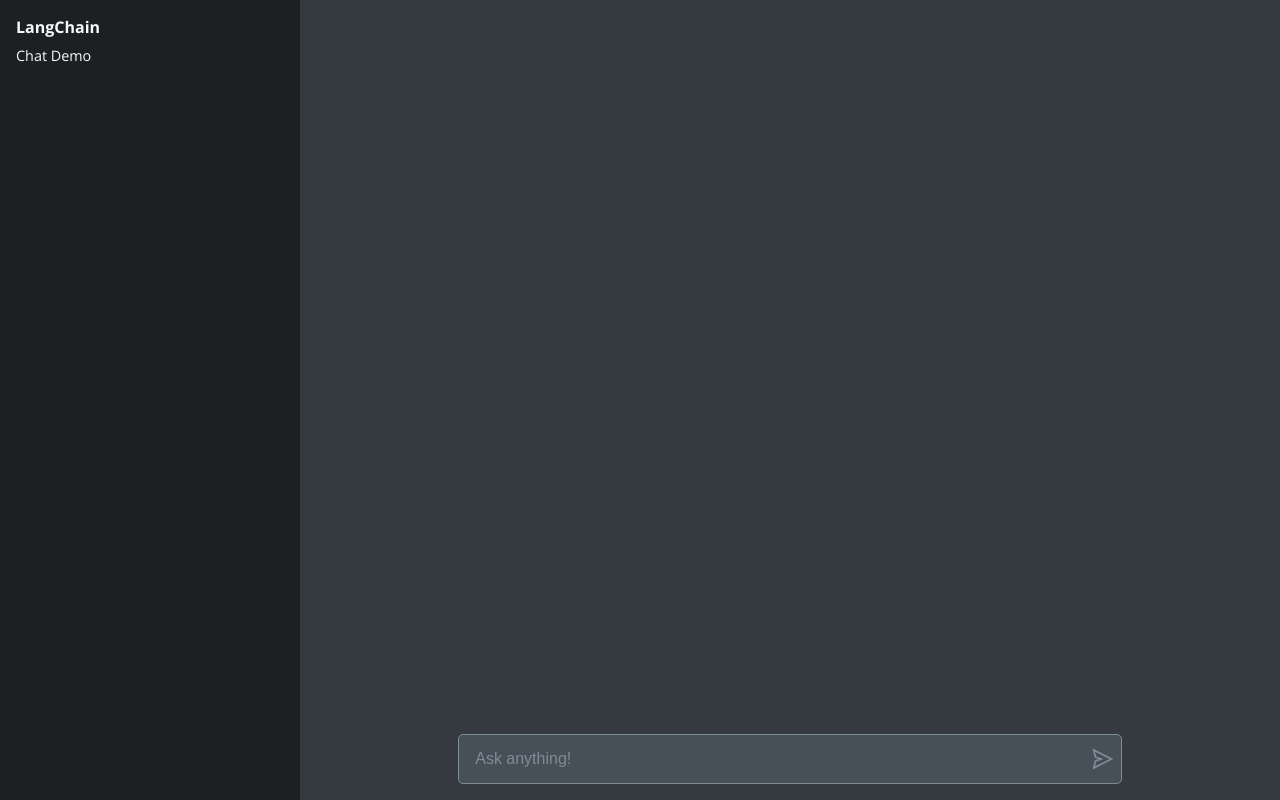
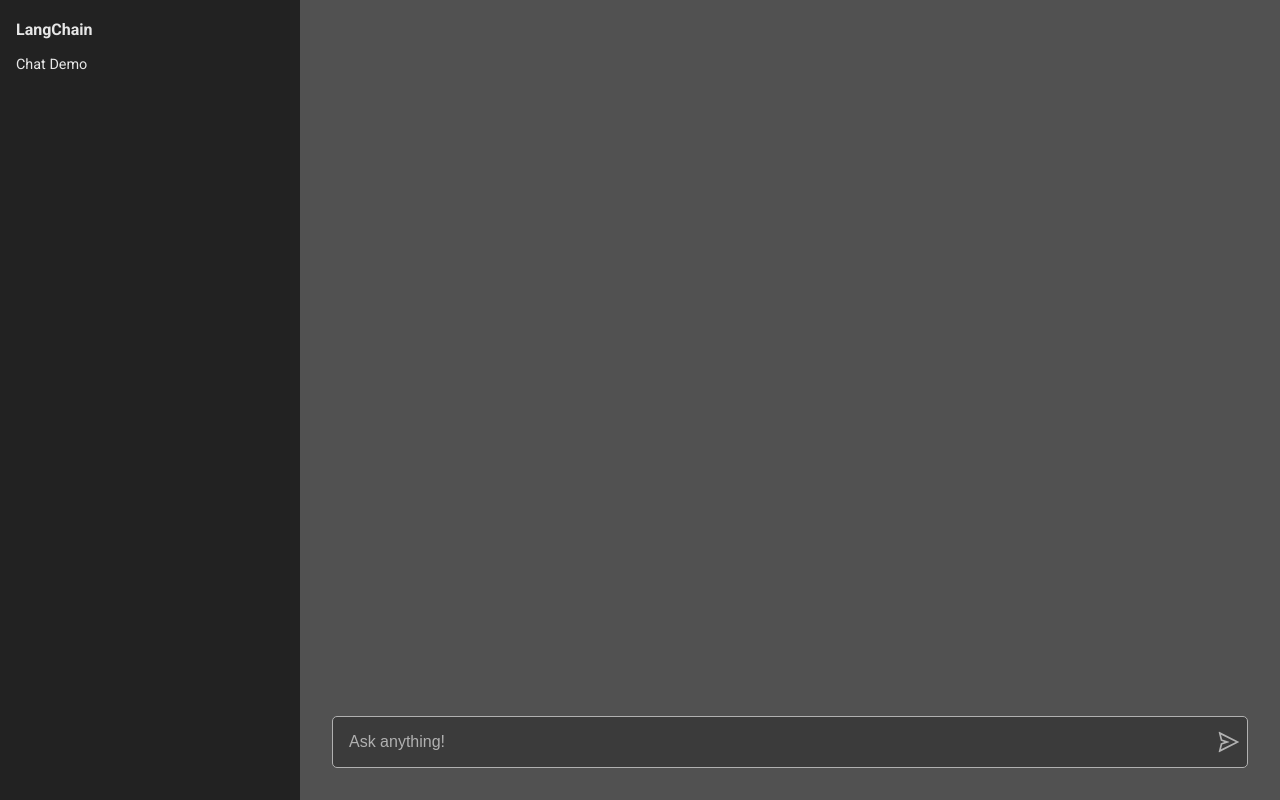
Before and after one commit to om202/react-langchain, a React (Create React App) app in the folder react-langchain-one/: page / in a window 1280 px wide. Built offline with nearby package versions, Linux system fonts and the light colour scheme.

Commit message:
ready 01

```diff
--- a/react-langchain-one/package.json
+++ b/react-langchain-one/package.json
@@ -7,6 +7,7 @@
     "@testing-library/react": "^13.4.0",
     "@testing-library/user-event": "^13.5.0",
     "langchain": "^0.0.156",
+    "marked": "^9.0.3",
     "react": "^18.2.0",
     "react-dom": "^18.2.0",
     "react-icons": "^4.11.0",
--- a/react-langchain-one/src/ChatUI.js
+++ b/react-langchain-one/src/ChatUI.js
@@ -1,9 +1,11 @@
 import React, { useState, useEffect, useRef } from "react";
 import "./css/ChatUI.css";
+import { GiComputerFan } from "react-icons/gi";
 import { AiOutlineSend } from "react-icons/ai";
 import { openAiChatModel } from "./openAi/chatModel";
 import format from "string-format";
 import LoadingSpinner from "./components/LoadingSpinner";
+import { marked } from "marked";
 
 function ChatUI({ userName }) {
   const [messages, setMessages] = useState([]);
@@ -12,7 +14,7 @@ function ChatUI({ userName }) {
   const sendMessageContainerRef = useRef();
 
   useEffect(() => {
-    messageContainerRef.current?.scrollIntoView({ behavior: 'smooth' })
+    messageContainerRef.current?.scrollIntoView({ behavior: "smooth" });
   }, [messages]);
 
   useEffect(() => {
@@ -51,17 +53,21 @@ function ChatUI({ userName }) {
             {message.type === "user" ? (
               <div className="message-sender">{userName.charAt(0)}</div>
             ) : (
-              <div className="message-sender message-sender-ai">AI</div>
+              <div className="message-sender message-sender-ai">
+                <GiComputerFan />
+              </div>
             )}
-            <div key={index} className="message">
-              {message.text}
-            </div>
+            <div
+              key={index}
+              className="message"
+              dangerouslySetInnerHTML={{ __html: marked(message.text) }}
+            />
           </div>
         ))}
         {isLoading && (
           <div className="message-container">
-            <div className="message-sender message-sender-ai">AI</div>
-            <div className="message">
+            <div className="message-sender message-sender-ai"><GiComputerFan/></div>
+            <div className="message" style={{ backgroundColor: "transparent" }}>
               <LoadingSpinner />
             </div>
           </div>
--- a/react-langchain-one/src/css/ChatUI.css
+++ b/react-langchain-one/src/css/ChatUI.css
@@ -1,7 +1,7 @@
 .chat-container {
-  background-color: var(--dark-color);
+  background-color: var(--secondary-color);
   flex: 1;
-  padding: 1rem;
+  padding: 2rem;
   display: flex;
   flex-direction: column;
   align-items: center;
@@ -10,8 +10,7 @@
 
 .messages-container {
   display: flex;
-  max-width: 70%;
-  width: 70%;
+  width: 100%;
   max-height: 90vh;
   flex-direction: column;
   overflow: scroll;
@@ -43,18 +42,18 @@
 }
 
 .message {
-  background-color: transparent;
+  background-color: var(--darker-color);
   color: var(--light-color);
   border-radius: 5px;
-  padding: 10px;
+  padding: 0 10px;
+  margin-left: 10px;
 }
 
 .send-message-form {
   display: flex;
-  max-width: 70%;
-  width: 70%;
-  height: 50px;
-  background-color: var(--secondary-color);
+  min-height: 50px;
+  width: 100%;
+  background-color: var(--dark-color);
   margin-top: 10px;
   border-radius: 5px;
   overflow: hidden;
--- a/react-langchain-one/src/css/LoadingSpiner.css
+++ b/react-langchain-one/src/css/LoadingSpiner.css
@@ -11,14 +11,14 @@
   width: 30px;
   height: 30px;
   border-radius: 50%;
-  border: 2px solid #FFF;
+  background: var(--light-color);
   position: absolute;
   left: 0;
   top: 0;
   animation: animloader 1s linear infinite;
 }
 .loader::after {
-  animation-delay: 1s;
+  animation-delay: 0s;
 }
 
 @keyframes animloader {
--- a/react-langchain-one/src/index.css
+++ b/react-langchain-one/src/index.css
@@ -1,11 +1,10 @@
-@import url('https://fonts.googleapis.com/css2?family=Open+Sans:ital,wght@0,300;0,400;0,500;0,600;0,700;0,800;1,300;1,400;1,500;1,600;1,700;1,800&family=Work+Sans:ital,wght@0,400;0,700;1,500&display=swap');
+@import url('https://fonts.googleapis.com/css2?family=Roboto:ital,wght@0,100;0,300;0,400;0,500;0,700;0,900;1,100;1,300;1,400;1,500;1,700;1,900&display=swap');
 
 body {
   margin: 0;
-  font-family: 'Open Sans', sans-serif;
+  font-family: 'Roboto', sans-serif;
   -webkit-font-smoothing: antialiased;
   -moz-osx-font-smoothing: grayscale;
-  background-color: #1a1a1a;
   margin: 0;
   padding: 0;
 }
@@ -13,23 +12,24 @@ body {
 input[type="text"] {
   border: none;
   outline: none;
-  background-color:  var(--light-color);
+  background-color: var(--light-color);
   box-shadow: none;
 }
 
 * {
   box-sizing: border-box;
+  line-height: 1.75;
 }
 
 :root {
-  --primary-color: #007bff;
-  --secondary-color: #474f57;
-  --tertiary-color: #7e8c9a;
-  --success-color: #28a745;
+  --primary-color: #c054be;
+  --secondary-color: #515151;
+  --tertiary-color: #b1b1b1;
+  --success-color: #00875a;
   --danger-color: #dc3545;
   --warning-color: #ffc107;
   --info-color: #17a2b8;
-  --light-color: #f8f9fa;
-  --dark-color: #343a40;
-  --darker-color: #1d2023;
+  --light-color: #e7e7e7;
+  --dark-color: #3b3b3b;
+  --darker-color:  #222222;
 }
--- a/react-langchain-one/src/openAi/chatModel.js
+++ b/react-langchain-one/src/openAi/chatModel.js
@@ -5,7 +5,7 @@ async function openAiChatModel(message) {
   const chat = new ChatOpenAI({
     openAIApiKey: apiKey,
     temperature: 0.9,
-    maxTokens: 150,
+    maxTokens: 1000,
     maxRetries: 2,
     maxConcurrency: 2,
   });
```
Also changed, not shown: 1 other file (tests, documents, lock files or other folders).
